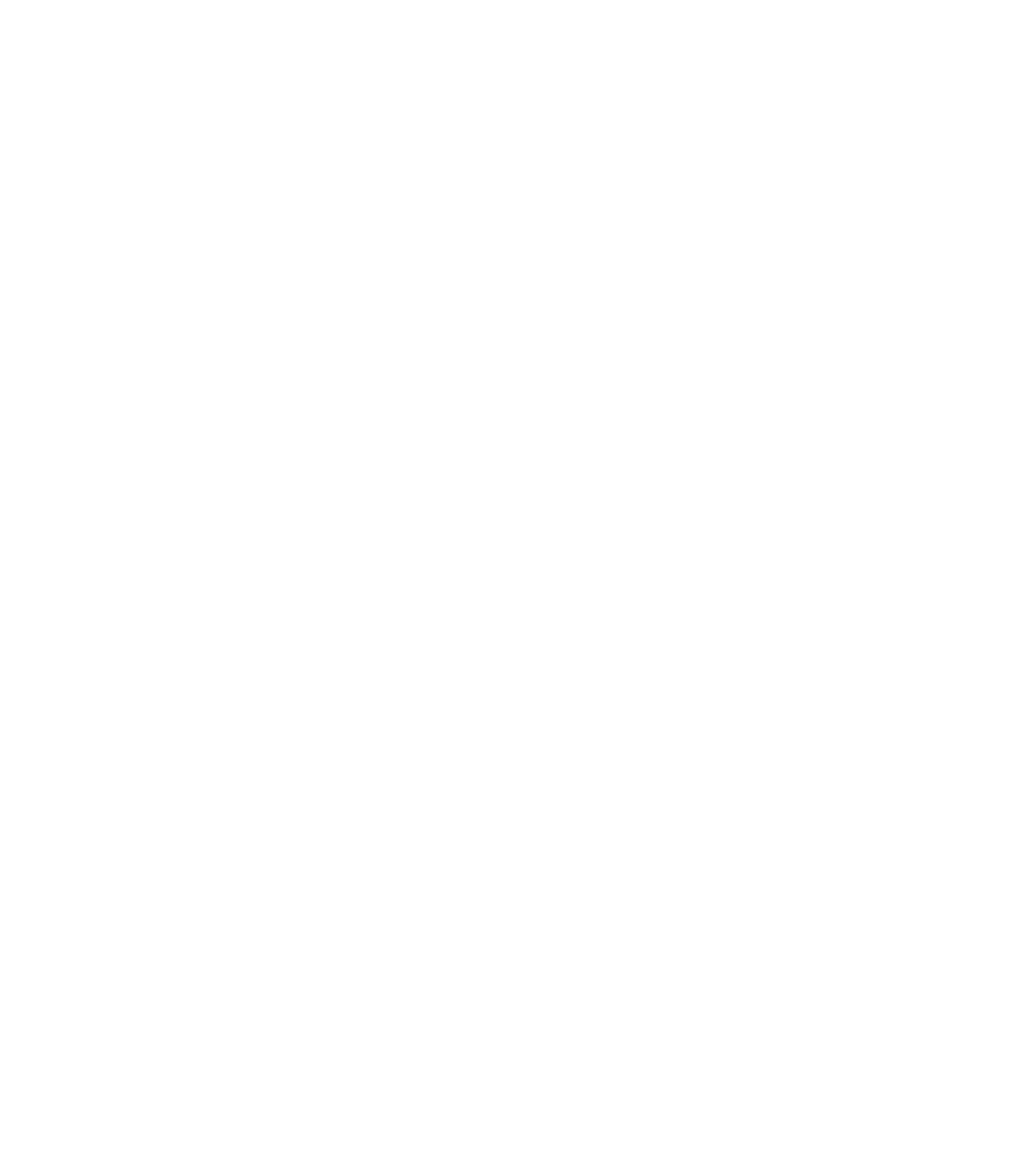
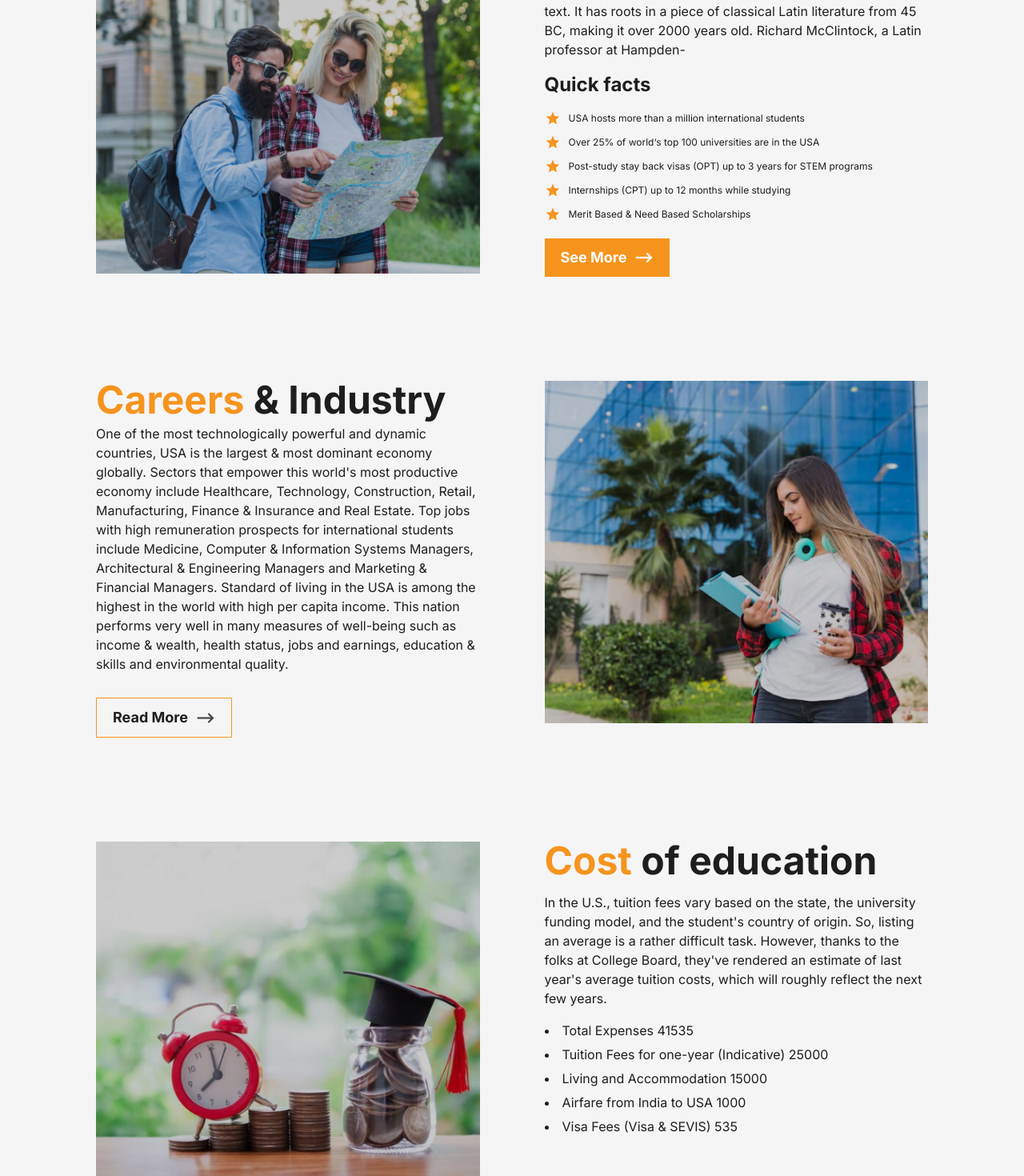
Before and after one commit to Kongkon45/study-distenation, a Next.js app: page / in a window 1280 px wide. Shown: the part 240-1710 px from the top of the page at 80% size. Before the commit the page ends 800 px from the top, so only its background shows below. Built offline with nearby package versions, Linux system fonts and the light colour scheme.

Commit message:
careers, cost and whyStudy section add

```diff
--- a/src/app/globals.css
+++ b/src/app/globals.css
@@ -2,17 +2,23 @@
 @tailwind components;
 @tailwind utilities;
 
-/* primary color  */
-.primary {
-  color: #f6941e;
+body {
+  @apply bg-[#F5F5F5] overflow-x-hidden;
 }
 
-/* secondary color  */
-.secondary {
-  color: #1e1e1e;
+
+.container {
+  @apply px-5 md:px-[80px] lg:px-[100px] xl:px-[120px] 2xl:px-[150px]  mx-auto;
 }
 
-.container {
-  padding-left: 150px;
-  padding-right: 150px;
+.padding__top{
+  @apply pt-[70px] md:pt-[90px] lg:pt-[110px] xl:pt-[130px] 2xl:pt-[150px];
 }
+
+.font_size{
+  @apply text-3xl md:text-4xl lg:text-[42px] xl:text-5xl;
+}
+
+.gap{
+  @apply gap-[40px] sm:gap-[50px] md:gap-[60px] lg:gap-[70px] xl:gap-[81px];
+}
--- /dev/null
+++ b/src/components/home/Careers/Careers.jsx
@@ -0,0 +1,27 @@
+import Image from 'next/image';
+import React from 'react';
+
+const Careers = () => {
+    return (
+        <div>
+            <div className='container padding__top'>
+                <div className='grid grid-cols-1 md:grid-cols-6 gap'>
+                    <div className='md:col-span-3'>
+                        <div>
+                            <h3 className='text-primary font_size font-bold text-center md:text-left'>Careers <span className='text-secondary'>& Industry</span></h3>
+                            <p className='text-base font-normal text-secondary pt-[6px] text-center md:text-left'>One of the most technologically powerful and dynamic countries, USA is the largest & most dominant economy globally. Sectors that empower this world&apos;s most productive economy include Healthcare, Technology, Construction, Retail, Manufacturing, Finance & Insurance and Real Estate. Top jobs with high remuneration prospects for international students include Medicine, Computer & Information Systems Managers, Architectural & Engineering Managers and Marketing & Financial Managers. Standard of living in the USA is among the highest in the world with high per capita income. This nation performs very well in many measures of well-being such as income & wealth, health status, jobs and earnings, education & skills and environmental quality.</p>
+                            <div className='flex justify-center md:justify-start items-center pt-[15px] md:pt-[20px] lg:pt-[25px] xl:pt-[30px]'>
+                                <button className='flex items-center gap-[10px] text-base md:text-lg font-bold text-secondary py-[10px] px-[20px] border-[1.5px] border-primary'>Read More <span><Image src="/assets/icons/black_arrow.png" alt='arrow icon' width={24} height={24}/></span></button>
+                            </div>
+                        </div>
+                    </div>
+                    <div className='md:col-span-3'>
+                        <Image src="/assets/images/careers.png" alt='careers image' width={501} height={447}/>
+                    </div>
+                </div>
+            </div>
+        </div>
+    );
+};
+
+export default Careers;
--- /dev/null
+++ b/src/components/home/Cost/Cost.jsx
@@ -0,0 +1,47 @@
+import Image from "next/image";
+import React from "react";
+
+const Cost = () => {
+  return (
+    <div>
+      <div className="container padding__top">
+        <div className="grid grid-cols-1 md:grid-cols-6 gap">
+          <div className="md:col-span-3">
+            <Image
+              src="/assets/images/cost.png"
+              alt="cost image"
+              width={501}
+              height={447}
+            />
+          </div>
+          <div className="md:col-span-3">
+            <div>
+              <h3 className="text-primary font_size font-bold text-center md:text-left">
+                Cost <span className="text-secondary">of education</span>
+              </h3>
+              <p className="text-base font-normal text-secondary py-[16px] text-center md:text-left">
+                In the U.S., tuition fees vary based on the state, the
+                university funding model, and the student&apos;s country of
+                origin. So, listing an average is a rather difficult task.
+                However, thanks to the folks at College Board, they&apos;ve
+                rendered an estimate of last year&apos;s average tuition costs,
+                which will roughly reflect the next few years.
+              </p>
+              <ul className="list-disc list-inside text-sm md:text-base font-normal text-secondary text-center md:text-left">
+                <li className="hover:text-primary hover:cursor-pointer">Total Expenses 41535</li>
+                <li className="py-[6px] hover:text-primary hover:cursor-pointer">
+                  Tuition Fees for one-year (Indicative) 25000
+                </li>
+                <li className="hover:text-primary hover:cursor-pointer">Living and Accommodation 15000</li>
+                <li className="py-[6px] hover:text-primary hover:cursor-pointer">Airfare from India to USA 1000</li>
+                <li className="hover:text-primary hover:cursor-pointer">Visa Fees (Visa & SEVIS) 535</li>
+              </ul>
+            </div>
+          </div>
+        </div>
+      </div>
+    </div>
+  );
+};
+
+export default Cost;
--- /dev/null
+++ b/src/components/home/WhyStudy/WhyStudy.jsx
@@ -0,0 +1,115 @@
+import Image from "next/image";
+import React from "react";
+
+const WhyStudy = () => {
+  return (
+    <div>
+      <div className="container padding__top">
+        <div className="grid grid-cols-1 md:grid-cols-6 gap">
+          <div className="md:col-span-3">
+            <Image
+              src="/assets/images/why_study.png"
+              alt="why study image"
+              width={501}
+              height={447}
+            />
+          </div>
+          <div className="md:col-span-3">
+            <div>
+              <h3 className="text-secondary font_size font-bold text-center md:text-left">
+                Why Study <span className="text-primary">in USA?</span>
+              </h3>
+              <p className="text-base font-normal text-secondary py-[10px] xl:py-[16px] text-center md:text-left">
+                Contrary to popular belief, Lorem Ipsum is not simply random
+                text. It has roots in a piece of classical Latin literature from
+                45 BC, making it over 2000 years old. Richard McClintock, a
+                Latin professor at Hampden-
+              </p>
+              <h6 className="text-xl md:text-2xl font-bold text-secondary text-center md:text-left pb-[10px] xl:pb-[16px]">
+                Quick facts
+              </h6>
+              <ul className="flex flex-col items-center md:items-start text-[10px] sm:text-xs 2xl:text-base font-normal text-secondary text-center md:text-left">
+                <li className="flex items-center gap-[10px]">
+                  <span>
+                    <Image
+                      src="/assets/icons/star.png"
+                      alt="star icon"
+                      width={20}
+                      height={20}
+                      className="w-[14px] xl:w-[20px] h-[14px] xl:h-[20px]"
+                    />
+                  </span>
+                  USA hosts more than a million international students
+                </li>
+                <li className="flex items-center gap-[10px] py-[10px] 2xl:py-[16px]">
+                  <span>
+                    <Image
+                      src="/assets/icons/star.png"
+                      alt="star icon"
+                      width={20}
+                      height={20}
+                      className="w-[14px] xl:w-[20px] h-[14px] xl:h-[20px]"
+                    />
+                  </span>
+                  Over 25% of world&lsquo;s top 100 universities are in the USA
+                </li>
+                <li className="flex items-center gap-[10px]">
+                  <span>
+                    <Image
+                      src="/assets/icons/star.png"
+                      alt="star icon"
+                      width={20}
+                      height={20}
+                      className="w-[14px] xl:w-[20px] h-[14px] xl:h-[20px]"
+                    />
+                  </span>
+                  Post-study stay back visas (OPT) up to 3 years for STEM
+                  programs
+                </li>
+                <li className="flex items-center gap-[10px] py-[10px] 2xl:py-[16px]">
+                  <span>
+                    <Image
+                      src="/assets/icons/star.png"
+                      alt="star icon"
+                      width={20}
+                      height={20}
+                      className="w-[14px] xl:w-[20px] h-[14px] xl:h-[20px]"
+                    />
+                  </span>
+                  Internships (CPT) up to 12 months while studying
+                </li>
+                <li className="flex items-center gap-[10px]">
+                  <span>
+                    <Image
+                      src="/assets/icons/star.png"
+                      alt="star icon"
+                      width={20}
+                      height={20}
+                      className="w-[14px] xl:w-[20px] h-[14px] xl:h-[20px]"
+                    />
+                  </span>
+                  Merit Based & Need Based Scholarships
+                </li>
+              </ul>
+              <div className="flex justify-center md:justify-start items-center pt-[15px] md:pt-[20px]  2xl:pt-[30px]">
+                <button className="flex items-center gap-[10px] text-base md:text-lg font-bold bg-primary text-white py-[10px] px-[20px]">
+                See More
+                  <span>
+                    <Image
+                      src="/assets/icons/white_arrow.png"
+                      alt="arrow icon"
+                      width={24}
+                      height={24}
+                    />
+                  </span>
+                </button>
+              </div>
+            </div>
+          </div>
+        </div>
+      </div>
+    </div>
+  );
+};
+
+export default WhyStudy;
--- a/src/components/home/index.jsx
+++ b/src/components/home/index.jsx
@@ -1,9 +1,26 @@
 import React from 'react';
+import WhyStudy from './WhyStudy/WhyStudy';
+import Careers from './Careers/Careers';
+import Cost from './Cost/Cost';
 
 const AllHomePageSection = () => {
     return (
         <div>
-            home Page
+
+            {/* WhyStudy section  */}
+            <section>
+                <WhyStudy/>
+            </section>
+
+            {/* Careers section  */}
+            <section>
+                <Careers/>
+            </section>
+
+            {/* Cost section  */}
+            <section>
+                <Cost/>
+            </section>
         </div>
     );
 };
--- a/tailwind.config.js
+++ b/tailwind.config.js
@@ -7,6 +7,10 @@
   ],
   theme: {
     extend: {
+      colors: {
+        primary: "#f6941e",
+        secondary: "#1e1e1e",
+      },
       backgroundImage: {
         "gradient-radial": "radial-gradient(var(--tw-gradient-stops))",
         "gradient-conic":
```
